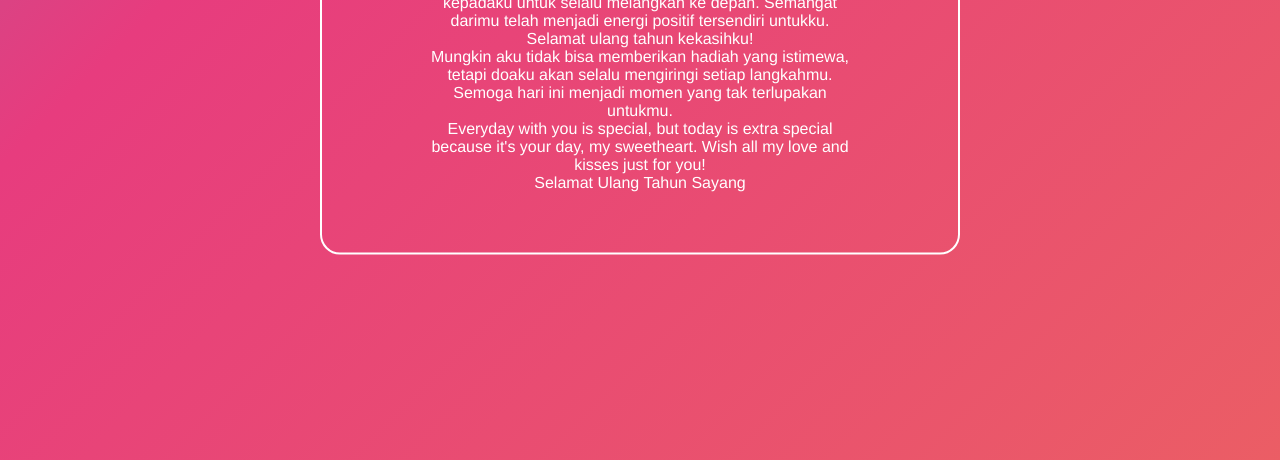
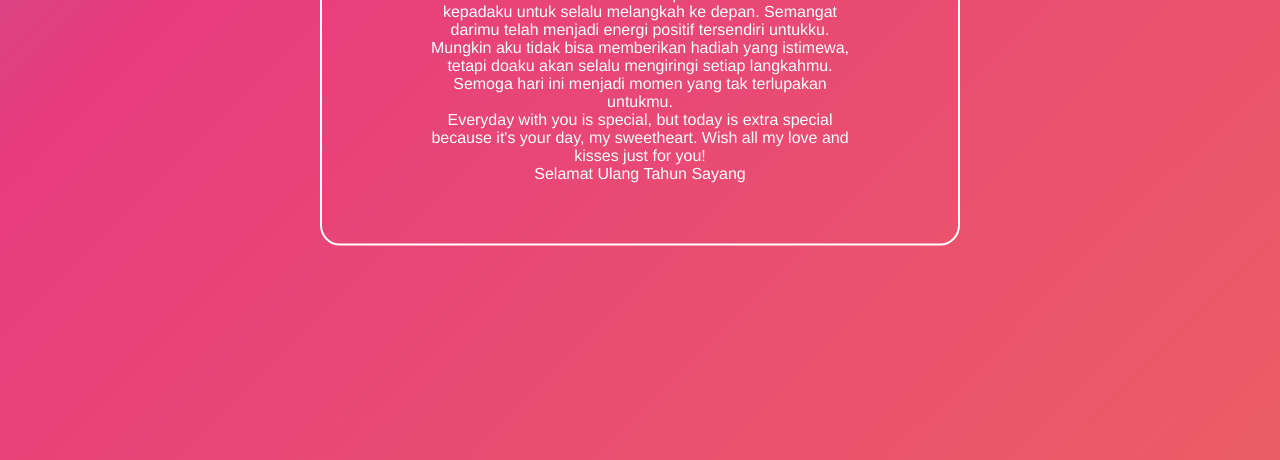
Before and after one commit to Hellboy102/curly-spoon.html, a plain HTML site: page index.html in a window 1280 px wide. Shown: the part 340-800 px from the top of the page. Drawn offline with nearby package versions, Linux system fonts and the light colour scheme.

Commit message:
Update index.html

```diff
--- a/index.html
+++ b/index.html
@@ -16,7 +16,7 @@ Name : Ardians
     <section>
         <div class="textme">
             <h1>Hallo sayang</h1>
-            <p>Terima kasih telah memberikan perhatian dan motivasi kepadaku untuk selalu melangkah ke depan. Semangat darimu telah menjadi energi positif tersendiri untukku. Selamat ulang tahun kekasihku!</p>
+            <p>Terima kasih telah memberikan perhatian dan motivasi kepadaku untuk selalu melangkah ke depan. Semangat darimu telah menjadi energi positif tersendiri untukku.</p>
             <p>Mungkin aku tidak bisa memberikan hadiah yang istimewa, tetapi doaku akan selalu mengiringi setiap langkahmu. Semoga hari ini menjadi momen yang tak terlupakan untukmu.</p>
             <p>Everyday with you is special, but today is extra special because it's your day, my sweetheart. Wish all my love and kisses just for you!</p>
             <p>Selamat Ulang Tahun Sayang</p>
```
